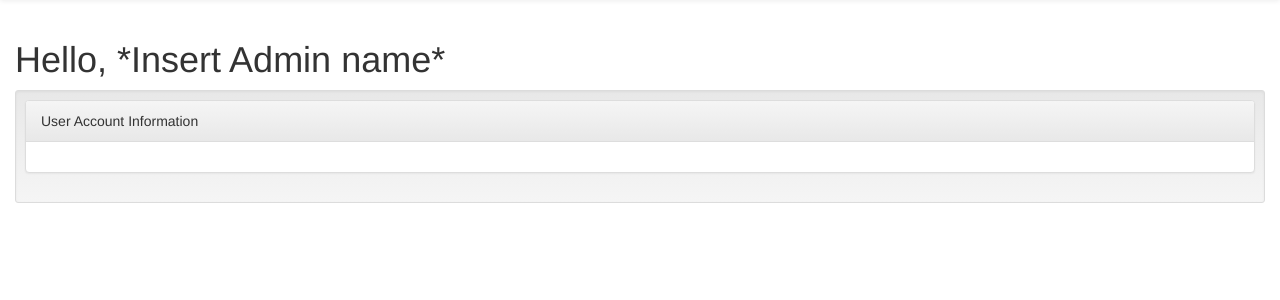
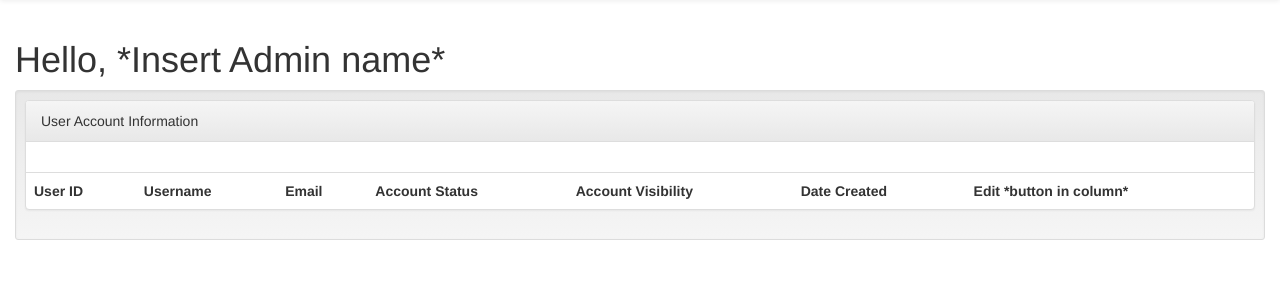
Before and after one commit to bkohler616/PhpLoginSys, a PHP site: page /AdminPage.php in a window 1280 px wide. Shown: the part 51-351 px from the top of the page. Run offline with PHP 8.4, Linux system fonts and the light colour scheme; data that the repository does not hold is empty.

Commit message:
Added Table Headings in AdminPage.php

```diff
--- a/AdminPage.php
+++ b/AdminPage.php
@@ -19,6 +19,15 @@
 
             <!-- Table -->
             <table class="table">
+            <tr>
+                <th>User ID</th>
+                <th>Username</th>
+                <th>Email</th>
+                <th>Account Status</th>
+                <th>Account Visibility</th>
+                <th>Date Created</th>
+                <th>Edit *button in column*</th>
+            </tr>
 
             </table>
         </div>
```
